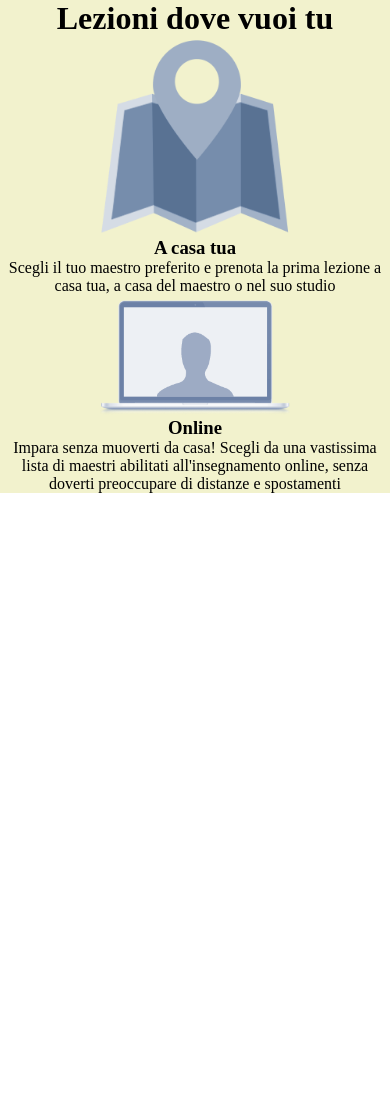
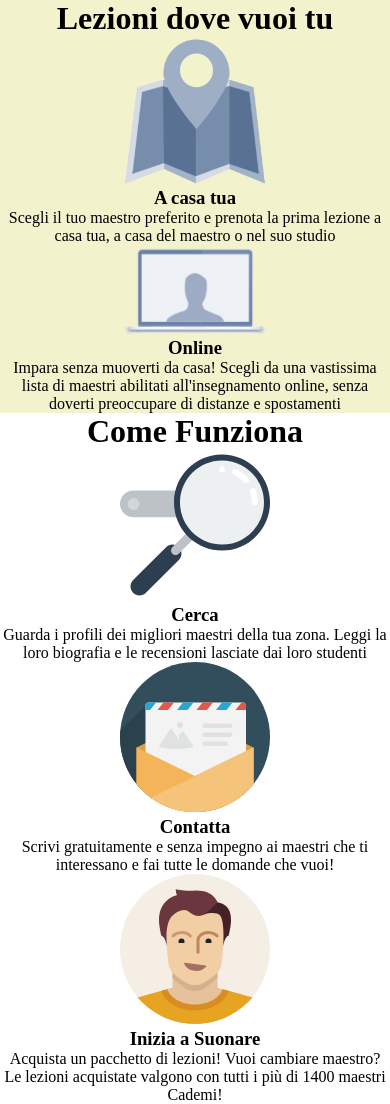
Before and after one commit to Siripiri-hue/html-css-resp-wannabe, a plain HTML site: page index.html in a window 390 px wide. Before the commit the page ends 844 px from the top, so only its background shows below. Drawn offline with Linux system fonts and the light colour scheme.

Commit message:
Blocco steps

```diff
--- a/index.html
+++ b/index.html
@@ -25,7 +25,7 @@
       </div>
     </div>
 
-    <!-- <div id="steps" class="container grey">
+    <div id="steps" class="container grey">
       <div class="row">
         <h1>Come Funziona</h1>
         <div class="left">
@@ -44,7 +44,7 @@
           Acquista un pacchetto di lezioni! Vuoi cambiare maestro? Le lezioni acquistate valgono con tutti i più di 1400 maestri Cademi!
         </div>
       </div>
-    </div> -->
+    </div>
 
     <!-- <div id="why" class="container grey">
       <div class="row">
--- a/queries.css
+++ b/queries.css
@@ -11,16 +11,22 @@
         flex-direction: column;
         align-items: center;
         margin-top: 0;
-        background-color: #F2F2CD;
     }
 
     img {
-        width: 200px;
+        width: 150px;
         height: auto;
     }
 
     /* blocco lezioni */
+    #lezioni.container { background-color: #F2F2CD; }
     #lezioni .row > .left, #lezioni .row > .right {
         width: 100%;
     }
+
+    /* blocco steps */
+    #steps.container {background-color: transparent; }
+    #steps .row>.left, #steps .row>.central, #steps .row>.right {
+        width: 100%;
+    }
 }
--- a/style.css
+++ b/style.css
@@ -1,8 +1,27 @@
+/* COMMON */
 .row {
   width: 992px;
   margin-left: auto;
   margin-right: auto;
   margin-top: 100px;
+}
+
+.row::after {
+  content: '';
+  display: table;
+  clear: both;
+}
+
+.container.grey {
+  background-color: #f9f9f9;
+}
+
+img {
+  height: 200px;
+}
+
+.clear {
+  clear: both;
 }
 
 /* BLOCCO LEZIONI */
@@ -52,22 +71,3 @@
   border-radius: 50%;
   padding: 30px
 }
-
-/* COMMON */
-.row::after {
-  content: '';
-  display: table;
-  clear: both;
-}
-
-.container.grey {
-  background-color: #f9f9f9;
-}
-
-img {
-  height: 200px;
-}
-
-.clear {
-  clear: both;
-}
```
